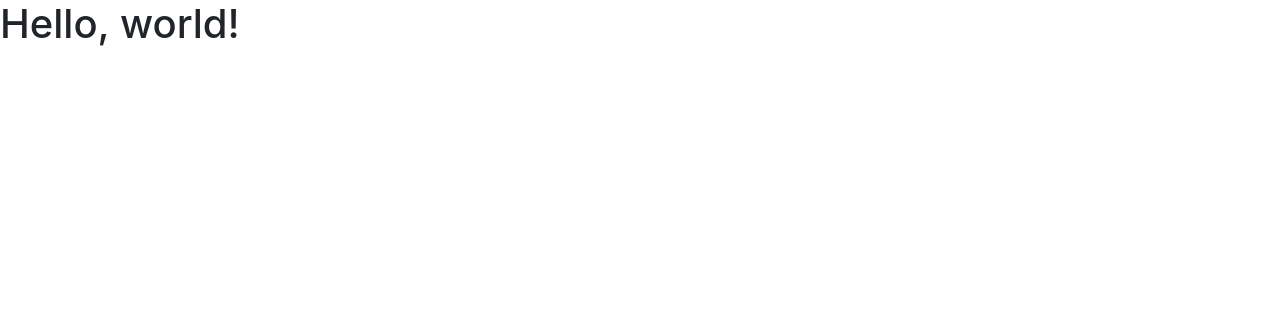
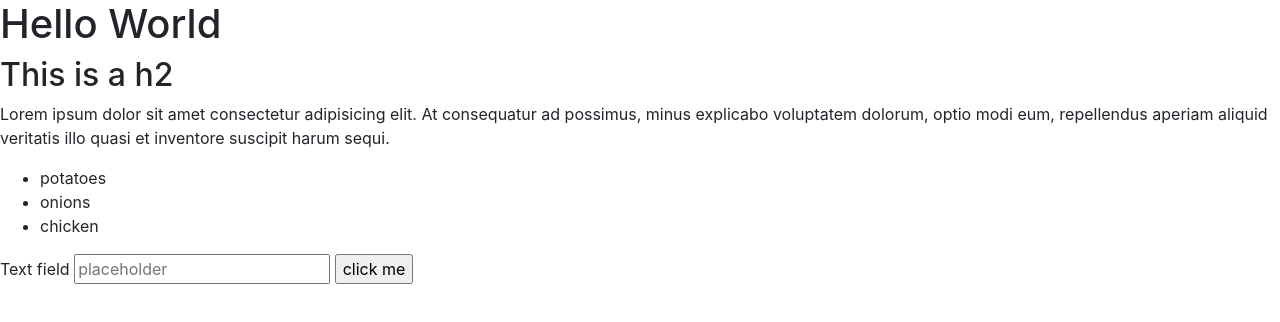
Before and after one commit to GrzegorzKmiecinski/bootstrap-course-1, a plain HTML site: page index.html in a window 1280 px wide. Drawn offline with nearby package versions, Linux system fonts and the light colour scheme.

Commit message:
lesson-1

```diff
--- a/index.html
+++ b/index.html
@@ -1,22 +1,45 @@
 <!doctype html>
 <html lang="en">
-  <head>
+
+<head>
     <!-- Required meta tags -->
     <meta charset="utf-8">
     <meta name="viewport" content="width=device-width, initial-scale=1, shrink-to-fit=no">
 
     <!-- Bootstrap CSS -->
-    <link rel="stylesheet" href="https://cdn.jsdelivr.net/npm/bootstrap@4.0.0/dist/css/bootstrap.min.css" integrity="sha384-Gn5384xqQ1aoWXA+058RXPxPg6fy4IWvTNh0E263XmFcJlSAwiGgFAW/dAiS6JXm" crossorigin="anonymous">
+    <link rel="stylesheet" href="https://cdn.jsdelivr.net/npm/bootstrap@4.0.0/dist/css/bootstrap.min.css"
+        integrity="sha384-Gn5384xqQ1aoWXA+058RXPxPg6fy4IWvTNh0E263XmFcJlSAwiGgFAW/dAiS6JXm" crossorigin="anonymous">
 
     <title>Hello, world!</title>
-  </head>
-  <body>
-    <h1>Hello, world!</h1>
+</head>
 
+<body>
+    <h1>Hello World</h1>
+    <h2>This is a h2</h2>
+    <p>Lorem ipsum dolor sit amet consectetur adipisicing elit. At consequatur ad possimus, minus explicabo voluptatem
+        dolorum, optio modi eum, repellendus aperiam aliquid veritatis illo quasi et inventore suscipit harum sequi.</p>
+        <ul>
+            <li>potatoes</li>
+            <li>onions</li>
+            <li>chicken</li>
+        </ul>
+        <form>
+            <label>Text field</label>
+            <input type="text" placeholder="placeholder" />
+            <input type="submit" value="click me" />
+
+        </form>
     <!-- Optional JavaScript -->
     <!-- jQuery first, then Popper.js, then Bootstrap JS -->
-    <script src="https://code.jquery.com/jquery-3.2.1.slim.min.js" integrity="sha384-KJ3o2DKtIkvYIK3UENzmM7KCkRr/rE9/Qpg6aAZGJwFDMVNA/GpGFF93hXpG5KkN" crossorigin="anonymous"></script>
-    <script src="https://cdn.jsdelivr.net/npm/popper.js@1.12.9/dist/umd/popper.min.js" integrity="sha384-ApNbgh9B+Y1QKtv3Rn7W3mgPxhU9K/ScQsAP7hUibX39j7fakFPskvXusvfa0b4Q" crossorigin="anonymous"></script>
-    <script src="https://cdn.jsdelivr.net/npm/bootstrap@4.0.0/dist/js/bootstrap.min.js" integrity="sha384-JZR6Spejh4U02d8jOt6vLEHfe/JQGiRRSQQxSfFWpi1MquVdAyjUar5+76PVCmYl" crossorigin="anonymous"></script>
-  </body>
+    <script src="https://code.jquery.com/jquery-3.2.1.slim.min.js"
+        integrity="sha384-KJ3o2DKtIkvYIK3UENzmM7KCkRr/rE9/Qpg6aAZGJwFDMVNA/GpGFF93hXpG5KkN"
+        crossorigin="anonymous"></script>
+    <script src="https://cdn.jsdelivr.net/npm/popper.js@1.12.9/dist/umd/popper.min.js"
+        integrity="sha384-ApNbgh9B+Y1QKtv3Rn7W3mgPxhU9K/ScQsAP7hUibX39j7fakFPskvXusvfa0b4Q"
+        crossorigin="anonymous"></script>
+    <script src="https://cdn.jsdelivr.net/npm/bootstrap@4.0.0/dist/js/bootstrap.min.js"
+        integrity="sha384-JZR6Spejh4U02d8jOt6vLEHfe/JQGiRRSQQxSfFWpi1MquVdAyjUar5+76PVCmYl"
+        crossorigin="anonymous"></script>
+</body>
+
 </html>
```
